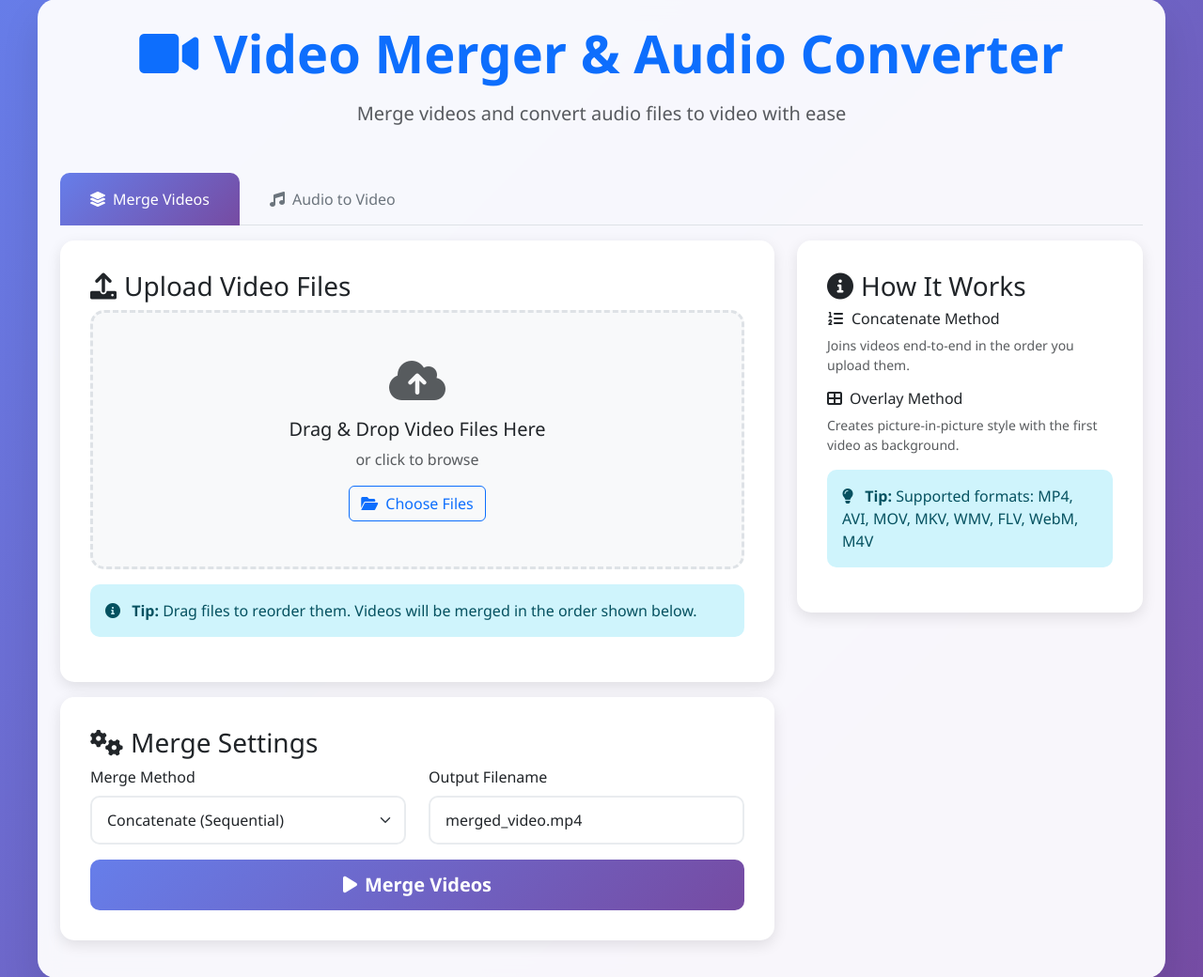
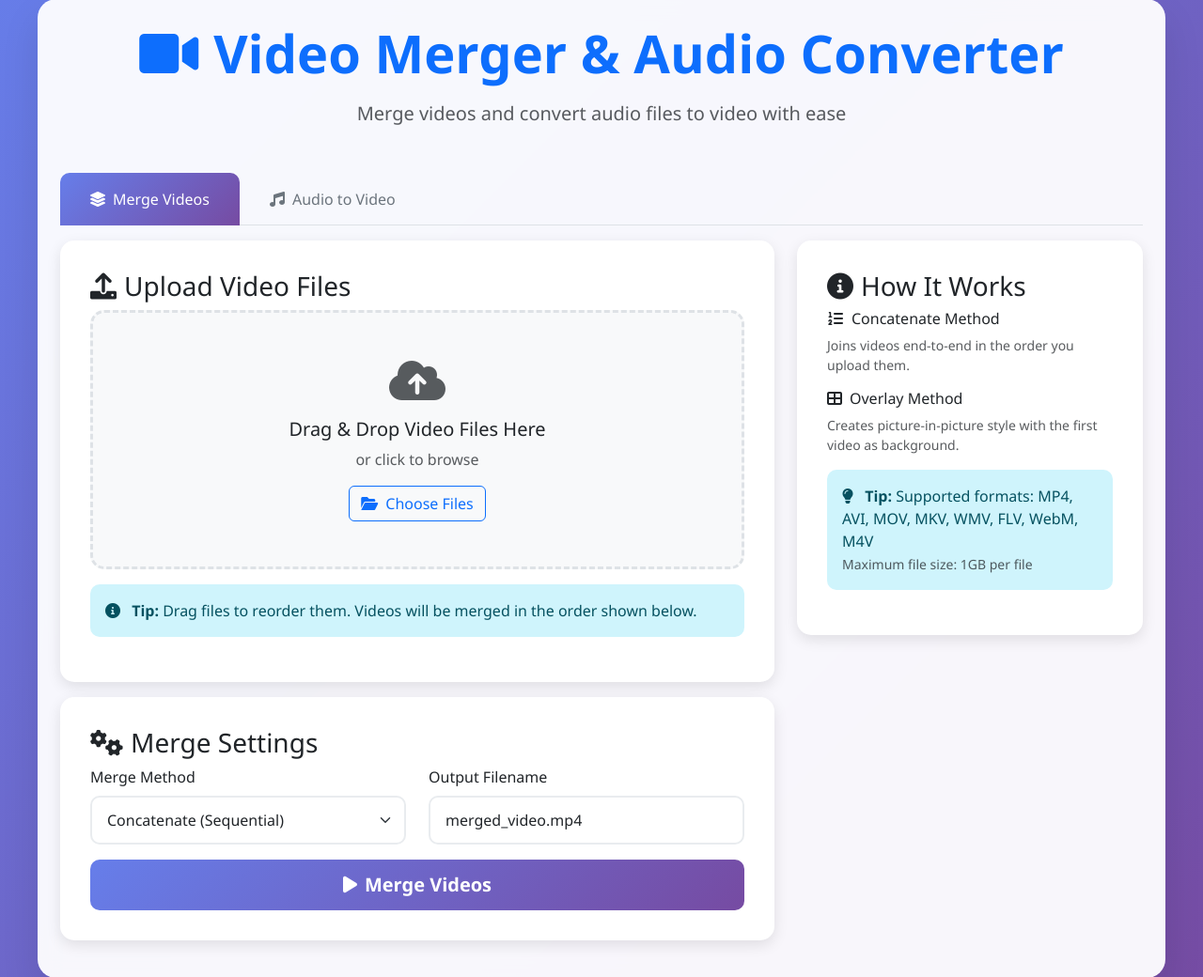
Before and after one commit to dollyto/video-merger-app, a Flask app: page / in a window 1280 px wide. Shown: the part 57-1097 px from the top of the page at 94% size. Run offline with Flask 3, Linux system fonts and the light colour scheme; some libraries are stand-ins or nearby versions.

Commit message:
Increase: File size limit from 500MB to 1GB with configurable environment variable

```diff
--- a/app.py
+++ b/app.py
@@ -21,7 +21,10 @@ logging.basicConfig(level=logging.INFO)
 logger = logging.getLogger(__name__)
 
 app = Flask(__name__)
-app.config['MAX_CONTENT_LENGTH'] = 500 * 1024 * 1024  # 500MB max file size
+
+# File size configuration (in bytes)
+MAX_FILE_SIZE = int(os.environ.get('MAX_FILE_SIZE', 1024 * 1024 * 1024))  # 1GB default
+app.config['MAX_CONTENT_LENGTH'] = MAX_FILE_SIZE
 app.config['UPLOAD_FOLDER'] = 'uploads'
 app.config['OUTPUT_FOLDER'] = 'output'
 app.config['SECRET_KEY'] = os.environ.get('SECRET_KEY', 'your-secret-key-change-this')
--- a/templates/index.html
+++ b/templates/index.html
@@ -268,7 +268,8 @@
                                 </div>
                                 <div class="alert alert-info">
                                     <i class="fas fa-lightbulb me-2"></i>
-                                    <strong>Tip:</strong> Supported formats: MP4, AVI, MOV, MKV, WMV, FLV, WebM, M4V
+                                    <strong>Tip:</strong> Supported formats: MP4, AVI, MOV, MKV, WMV, FLV, WebM, M4V<br>
+                                    <small class="text-muted">Maximum file size: 1GB per file</small>
                                 </div>
                             </div>
                         </div>
@@ -340,7 +341,8 @@
                                 <p class="text-muted">Convert audio-only files to video files with a customizable background color.</p>
                                 <div class="alert alert-info">
                                     <i class="fas fa-lightbulb me-2"></i>
-                                    <strong>Supported formats:</strong> MOV, MP3, WAV, AAC, M4A, FLAC, OGG, WMA
+                                    <strong>Supported formats:</strong> MOV, MP3, WAV, AAC, M4A, FLAC, OGG, WMA<br>
+                                    <small class="text-muted">Maximum file size: 1GB per file</small>
                                 </div>
                                 <div class="alert alert-warning">
                                     <i class="fas fa-exclamation-triangle me-2"></i>
```
Also changed, not shown: DEPLOYMENT.md (+1 -1 lines).
